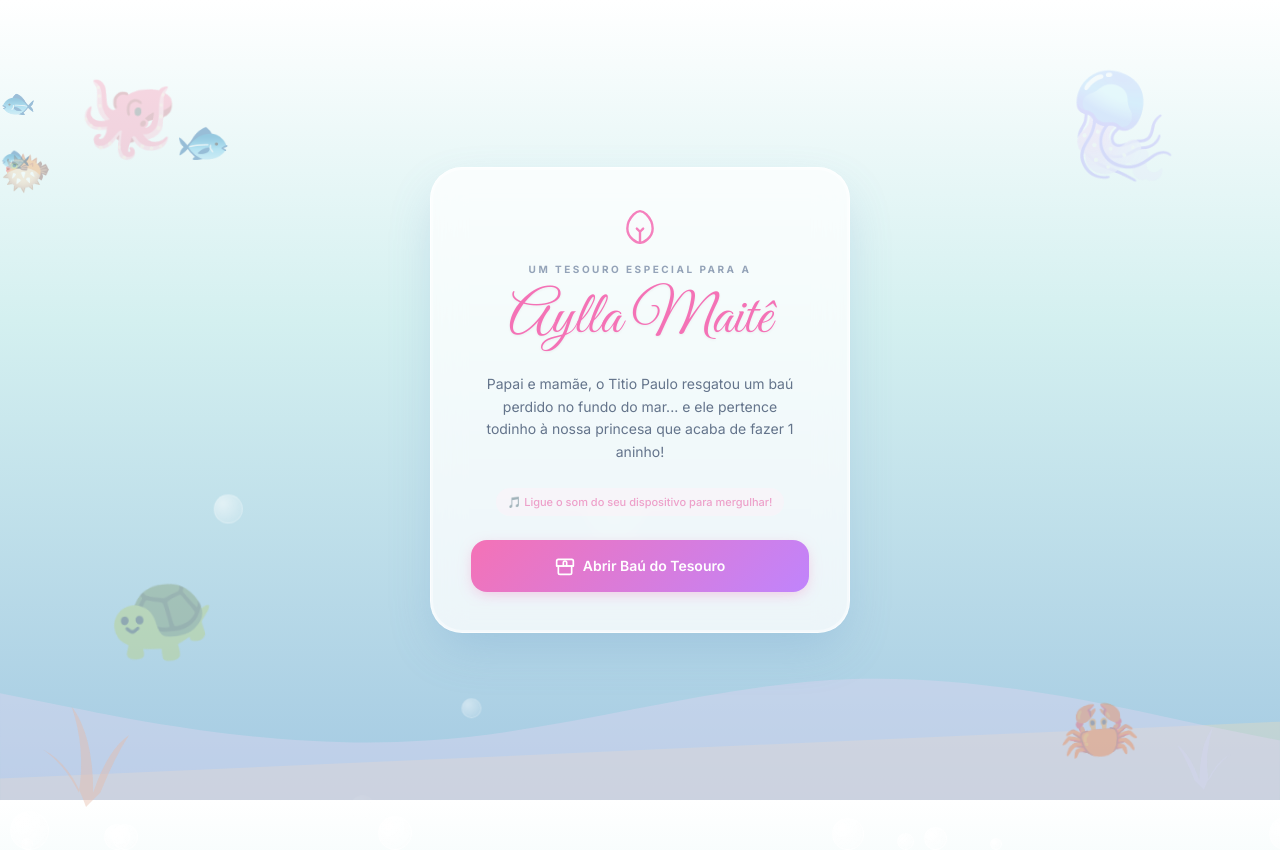
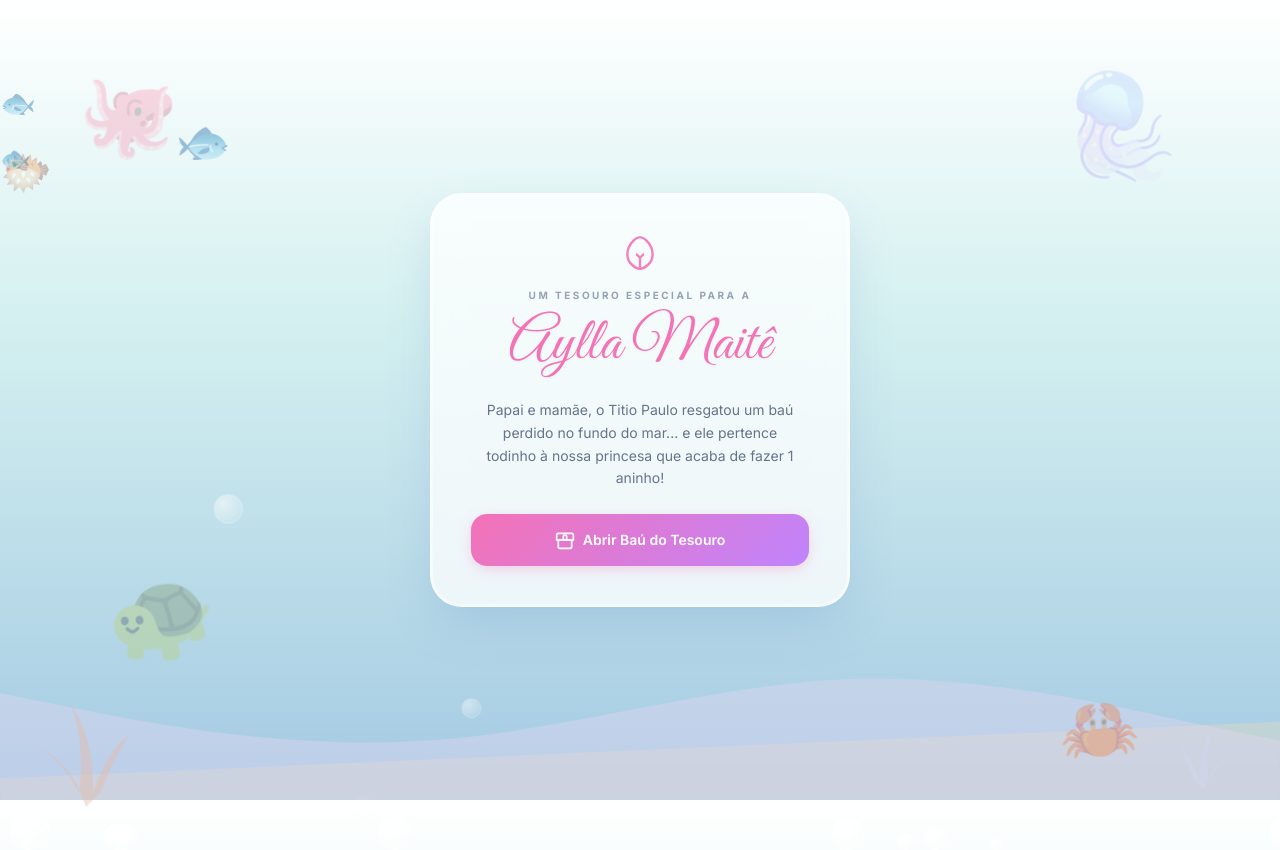
Before and after one commit to PauloDevrdg/Aniversario_Maite, a plain HTML site: page index.html in a window 1280 px wide. Shown: the top 850 px of the page. Drawn offline with nearby package versions, Linux system fonts and the light colour scheme.

Commit message:
Add files via upload

```diff
--- a/index.html
+++ b/index.html
@@ -229,11 +229,6 @@
                     Papai e mamãe, o Titio Paulo resgatou um baú perdido no fundo do mar... e ele pertence todinho à nossa princesa que acaba de fazer 1 aninho!
                 </p>
 
-                <!-- Lembrete amigável para ativar o som -->
-                <div class="text-[11px] text-pink-500 font-medium mb-6 bg-pink-50 py-1.5 px-3 rounded-full animate-pulse">
-                    🎵 Ligue o som do seu dispositivo para mergulhar!
-                </div>
-
                 <button onclick="abrirPresente()" class="btn-ocean w-full flex items-center justify-center gap-2 font-semibold text-sm py-4 px-6 rounded-2xl relative overflow-hidden group">
                     <span class="relative z-10 flex items-center gap-2 text-white">
                         <svg width="20" height="20" viewBox="0 0 24 24" fill="none" stroke="currentColor" stroke-width="2" stroke-linecap="round" stroke-linejoin="round"><path d="M4 12v8a2 2 0 0 0 2 2h12a2 2 0 0 0 2-2v-8"></path><path d="M22 12H2"></path><path d="M10 12V8a2 2 0 0 1 2-2h0a2 2 0 0 1 2 2v4"></path><path d="M22 6a2 2 0 0 0-2-2H4a2 2 0 0 0-2 2v6h20V6Z"></path></svg>
```
